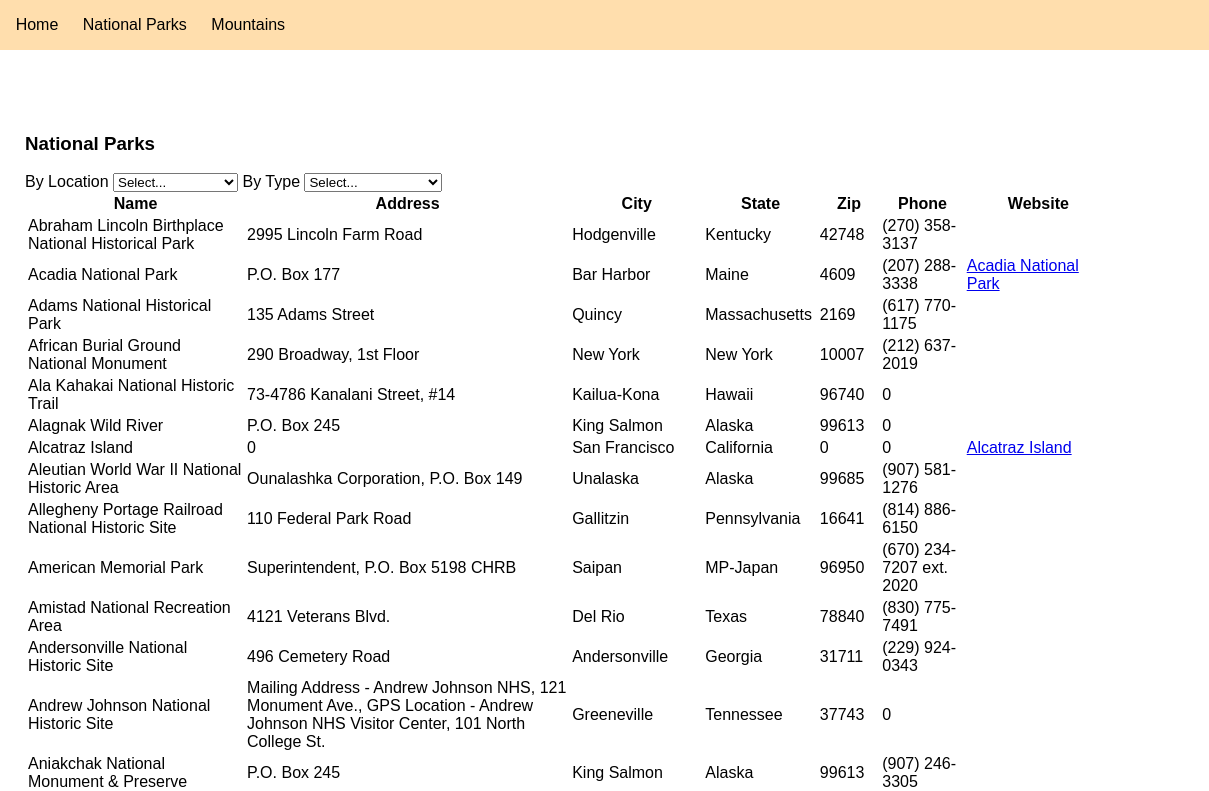
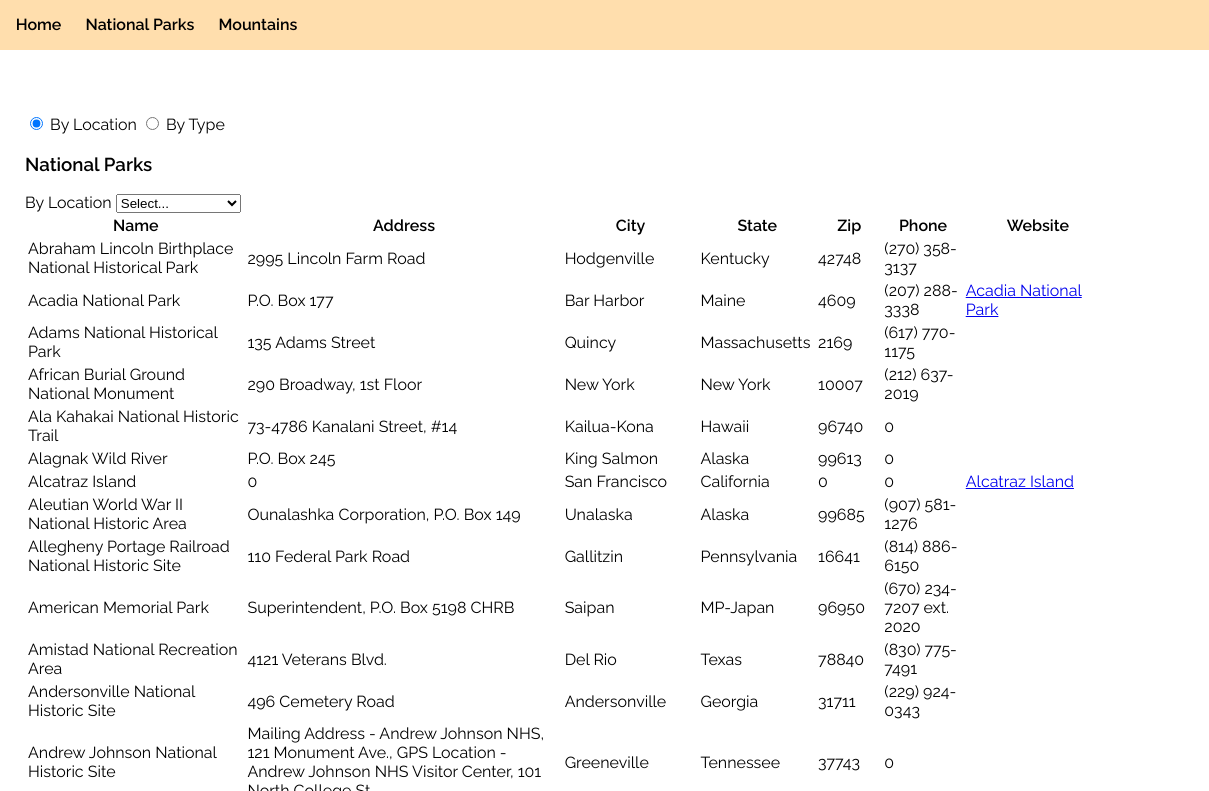
Before and after one commit to CJEE2024/Enjoy-the-Mountains, a plain HTML site: page parks.html in a window 1280 px wide. Shown: the top 791 px of the page, 71-1280 px from the left. Drawn offline with Linux system fonts and the light colour scheme.

Commit message:
get hide show working

```diff
--- a/parks.html
+++ b/parks.html
@@ -22,22 +22,27 @@
     </header>
 
     <main class="container">
-      <!-- <input type="radio" name="radio" id="locationRadio">
+      <input type="radio" name="radio" id="locationRadio" checked />
       <label for="locationRadio">By Location</label>
-      <input type="radio" name="radio" id="typeRadio">
+
+      <input type="radio" name="radio" id="typeRadio" />
       <label for="typeRadio">By Type</label>
-      <input type="radio" name="radio" id="allRadio">
-      <label for="allRadio">All</label> -->
+
       <h3>National Parks</h3>
       <form>
+        <div id="locationContainer">
           <label for="statesList">By Location</label>
           <select id="statesList">
             <option value="">Select...</option>
           </select>
+        </div>
+
+        <div id="parkTypeContainer">
           <label for="parkTypesList">By Type</label>
           <select id="parkTypesList">
             <option value="">Select...</option>
           </select>
+        </div>
       </form>
       <table id="nationalParkTable">
         <thead>
--- a/scripts/parks.js
+++ b/scripts/parks.js
@@ -1,7 +1,10 @@
 // //get html elements into variables
-// const locationRadio = document.getElementById("locationRadio");
-// const typeRadio = document.getElementById("typeRadio");
-// const allRadio = document.getElementById("allRadio");
+const locationRadio = document.querySelector("#locationRadio");
+const typeRadio = document.querySelector("#typeRadio");
+
+const locationContainer = document.querySelector("#locationContainer");
+const parkTypeContainer = document.querySelector("#parkTypeContainer");
+
 const statesList = document.getElementById("statesList");
 const parkTypesList = document.getElementById("parkTypesList");
 
@@ -119,10 +122,28 @@ function loadTypeList() {
     parkTypesList.appendChild(option);
   }
 }
+
+function searchTypeChanged() {
+  if (locationRadio.checked) {
+    locationContainer.style.display = "block";
+  } else {
+    locationContainer.style.display = "none";
+  }
+  if (typeRadio.checked) {
+    parkTypeContainer.style.display = "block";
+  } else {
+    parkTypeContainer.style.display = "none";
+  }
+}
+
+locationRadio.onchange = searchTypeChanged;
+typeRadio.onchange = searchTypeChanged;
+
 //wire-up functions that was created in the last step
 statesList.onchange = loadNationalParkTableByStateName;
 parkTypesList.onchange = loadNationalParkTableByType;
 
+searchTypeChanged();
 loadStatesList();
 loadTypeList();
 loadNationalParkTable();
--- a/styles.css
+++ b/styles.css
@@ -1,7 +1,9 @@
+@import url('https://fonts.googleapis.com/css2?family=Raleway:wght@400;600&display=swap');
+
 body {
-    margin: 0;
-    margin-top: 50px;
-    font-family: sans-serif;
+  margin: 0;
+  margin-top: 50px;
+ font-family: 'Raleway', sans-serif;
 }
 
 header {
@@ -22,10 +24,12 @@ header * {
 
 header ul {
     padding: 0;
+
 }
 
 header li {
     margin-left: 20px;
+     font-weight: 600;
 }
 
 section {
```
Lines whose indentation alone changed are shown as unchanged.
